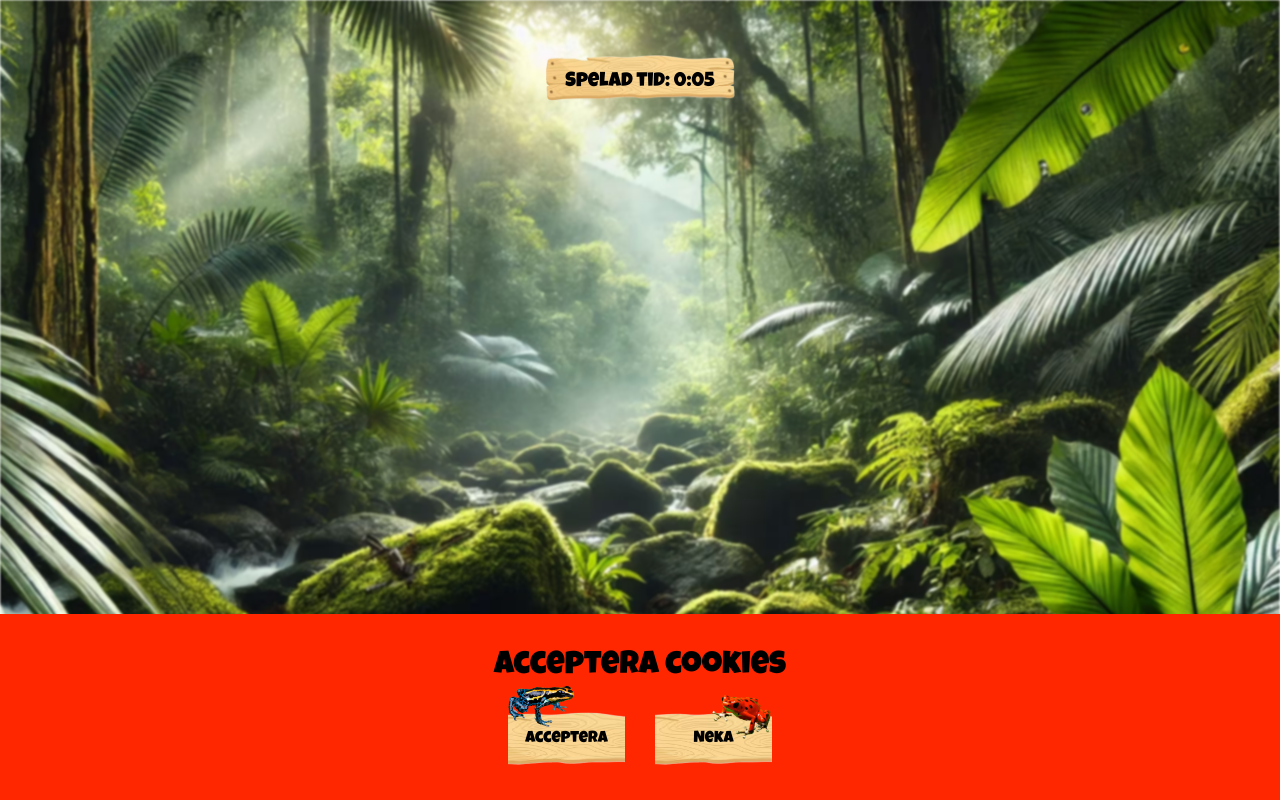
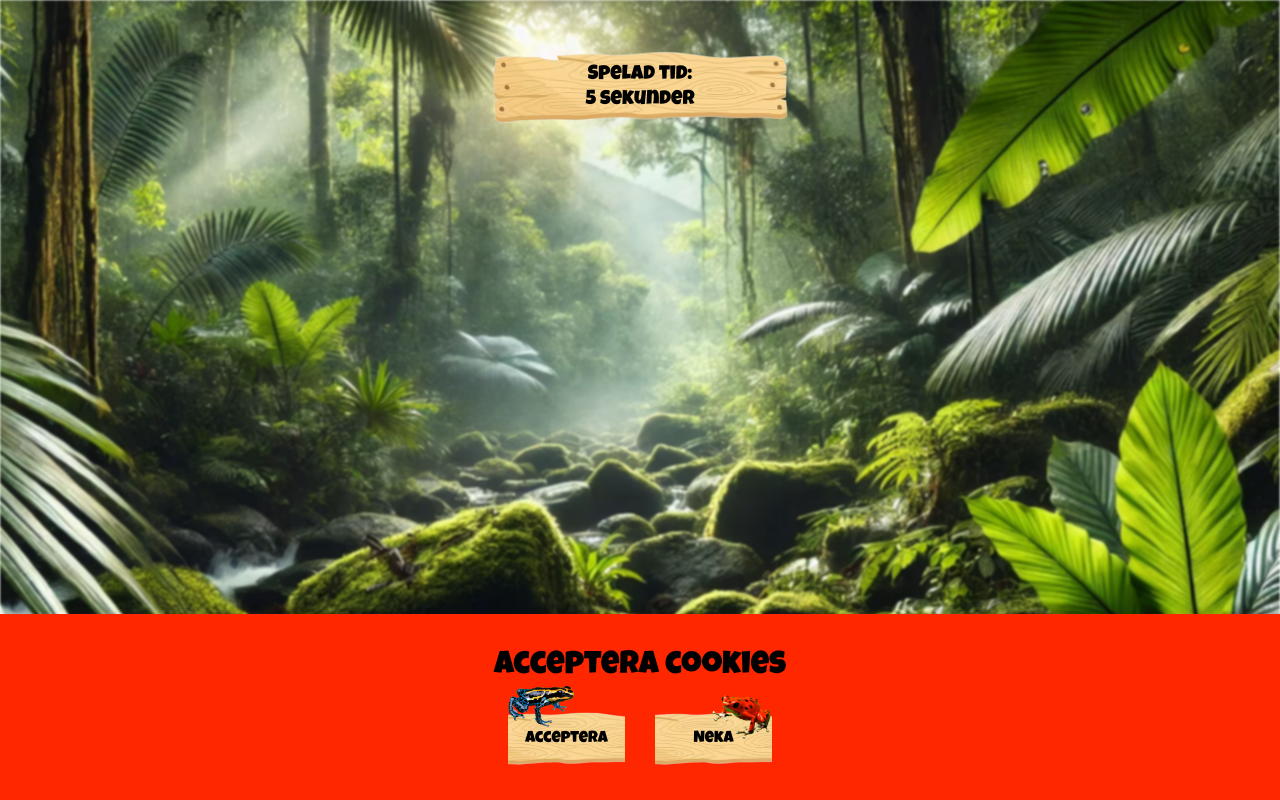
Before and after one commit to oliviaalmseger/Medieinstitutet-GroupProject-Vue-Pilgiftsgrodorna, a Vue app: page /game in a window 1280 px wide. Built offline with nearby package versions, Linux system fonts and the light colour scheme; a web font is replaced by a local one.

Commit message:
:fix Updated time formatter
Changed the time formatter to print minutes ofter 59 seconds.
Also fixed the styling of the presented time to fit more text

```diff
--- a/src/components/GameTimer.vue
+++ b/src/components/GameTimer.vue
@@ -54,15 +54,24 @@ onUnmounted(() => {
 const formattedTime = computed(() => {
   const minutes = Math.floor(timeElapsed.value / 60);
   const seconds = timeElapsed.value % 60;
-  return `${minutes}:${seconds.toString().padStart(2, '0')}`;
+  if (minutes === 1) {
+    return `${minutes} minut och ${seconds.toString()} sekunder`;
+  }
+  else if (minutes > 1) {
+    return `${minutes} minuter och ${seconds.toString()} sekunder`;
+  }
+  else {
+    return `${seconds.toString()} sekunder`;
+  }
 });
 </script>
 
 <template>
   <div class="timer-container">
-    <p class="timer">
-      Spelad tid: {{ formattedTime }}
-    </p>
+    <div class="timer">
+      <p>Spelad tid:</p>
+      <p>{{ formattedTime }}</p>
+    </div>
   </div>
 </template>
 
@@ -75,23 +84,27 @@ left: 0;
 right: 0;
 display: flex;
 justify-content: center;
-align-items: center;
 padding-top: 50px;
 
   .timer {
+    background: url('/src/assets/figma_components/wood-sign-big.avif')
+      no-repeat center / cover;
+    background-size: contain;
+    width: 400px;
+    height: 75px;
+
+    display: flex;
+    flex-direction: column;
+    justify-content: center;
+
+    p {
     font-family: $button-font;
     font-size: $button-fs;
     color: #000;
     display: flex;
     justify-content: center;
-    align-items: center;
-    padding-top: 9px;
-
-    background: url('/src/assets/figma_components/wood-sign-big.avif')
-      no-repeat center / cover;
-    background-size: contain;
-    width: 190px;
-    height: 55px;
+    text-align: center;
+    }
   }
 }
 </style>
--- a/src/views/GameView.vue
+++ b/src/views/GameView.vue
@@ -49,7 +49,7 @@ const updateTime = (newTime) => {
             v-if="frogIsFound"
             heading="Grattis!"
             content="Du hittade grodan!"
-            :timer="'Det tog dig ' + timerValue + ' sekunder att hitta grodan!'"
+            :timer="'Det tog dig ' + timerValue + ' att hitta grodan!'"
             :image="RedFrog"
             imageClass="red-frog"
             closeButton="Spela igen"
```
